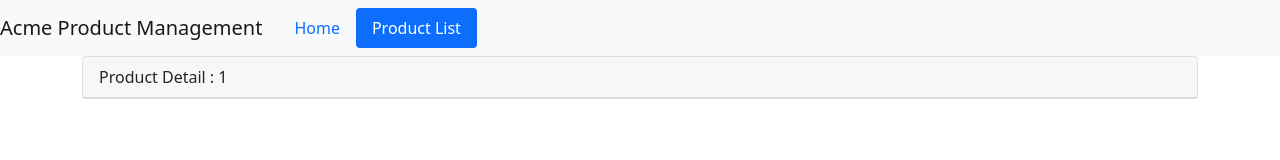
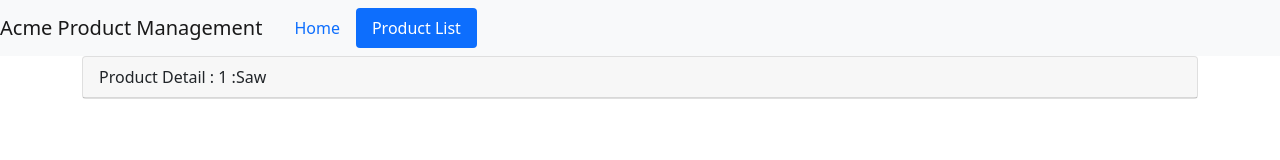
Before and after one commit to timothyAgevi/app-new, an Angular app: page /products/1 in a window 1280 px wide. Shown: the top 160 px of the page. Built offline with nearby package versions, Linux system fonts and the light colour scheme.

Commit message:
concatenate productName to pagetitle

```diff
--- a/src/app/products/product-detail.component.html
+++ b/src/app/products/product-detail.component.html
@@ -1,5 +1,5 @@
 <div class='card'>
     <div class='card-header'>
-      {{pageTitle}}
+      {{pageTitle + ' :' + product?.productName}}
     </div>
 </div>
--- a/src/app/products/product-detail.component.ts
+++ b/src/app/products/product-detail.component.ts
@@ -9,12 +9,23 @@ import { IProduct } from './product';
 })
 export class ProductDetailComponent implements OnInit {
   pageTitle:string='Product Detail';
-  products:IProduct |undefined;
+  product:IProduct |undefined;
   constructor(private route:ActivatedRoute) { }
 
   ngOnInit(): void {
     const id=Number(this.route.snapshot.paramMap.get('id'));
-    this.pageTitle +=` : ${id}`
+    this.pageTitle +=` : ${id}`;
+    this.product={
+      "productId": 8,
+      "productName": "Saw",
+      "productCode": "TBX-0022",
+      "releaseDate": "May 15, 2021",
+      "description": "15-inch steel blade hand saw",
+      "price": 11.55,
+      "starRating": 3.7,
+      "imageUrl": "assets/images/saw.png"
+    }
+
   }
 
 }
```
